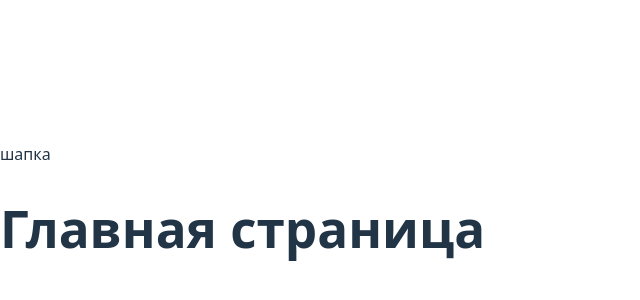
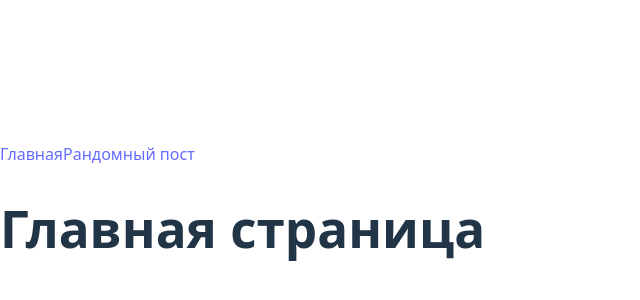
Before and after one commit to HAROSHII232/fuse8-homework, a React (Vite) app: page / in a window 1280 px wide. Shown: the part 184-484 px from the top of the page, without its empty margins (0-640 px from the left). Built offline with nearby package versions, Linux system fonts and the light colour scheme.

Commit message:
feat: add header

```diff
--- a/src/app/app.tsx
+++ b/src/app/app.tsx
@@ -1,9 +1,10 @@
+import { Header } from '@shared/ui/header';
 import { Outlet } from 'react-router';
 
 export const App = () => {
   return (
     <>
-      <header>шапка</header>
+      <Header />
       <Outlet />
     </>
   );
--- a/src/app/router.tsx
+++ b/src/app/router.tsx
@@ -11,7 +11,7 @@ export const router = createBrowserRouter([
     element: <App />,
     errorElement: <NotFoundPage />,
     children: [
-      { path: routes.main.pathName, element: <MainPage /> },
+      { path: routes.main.pathName, element: <MainPage />, index: true },
       { path: routes.randomPost.pathName, element: <RandomPostPage /> },
     ],
   },
--- /dev/null
+++ b/src/shared/ui/header/header.tsx
@@ -0,0 +1,13 @@
+import { routes } from '@shared/helpers/routes';
+import { NavLink } from 'react-router';
+
+export const Header = () => {
+  return (
+    <header>
+      <nav>
+        <NavLink to={routes.main.getLink()}>Главная</NavLink>
+        <NavLink to={routes.randomPost.getLink()}>Рандомный пост</NavLink>
+      </nav>
+    </header>
+  );
+};
--- /dev/null
+++ b/src/shared/ui/header/index.ts
@@ -0,0 +1 @@
+export { Header } from './header';
```
